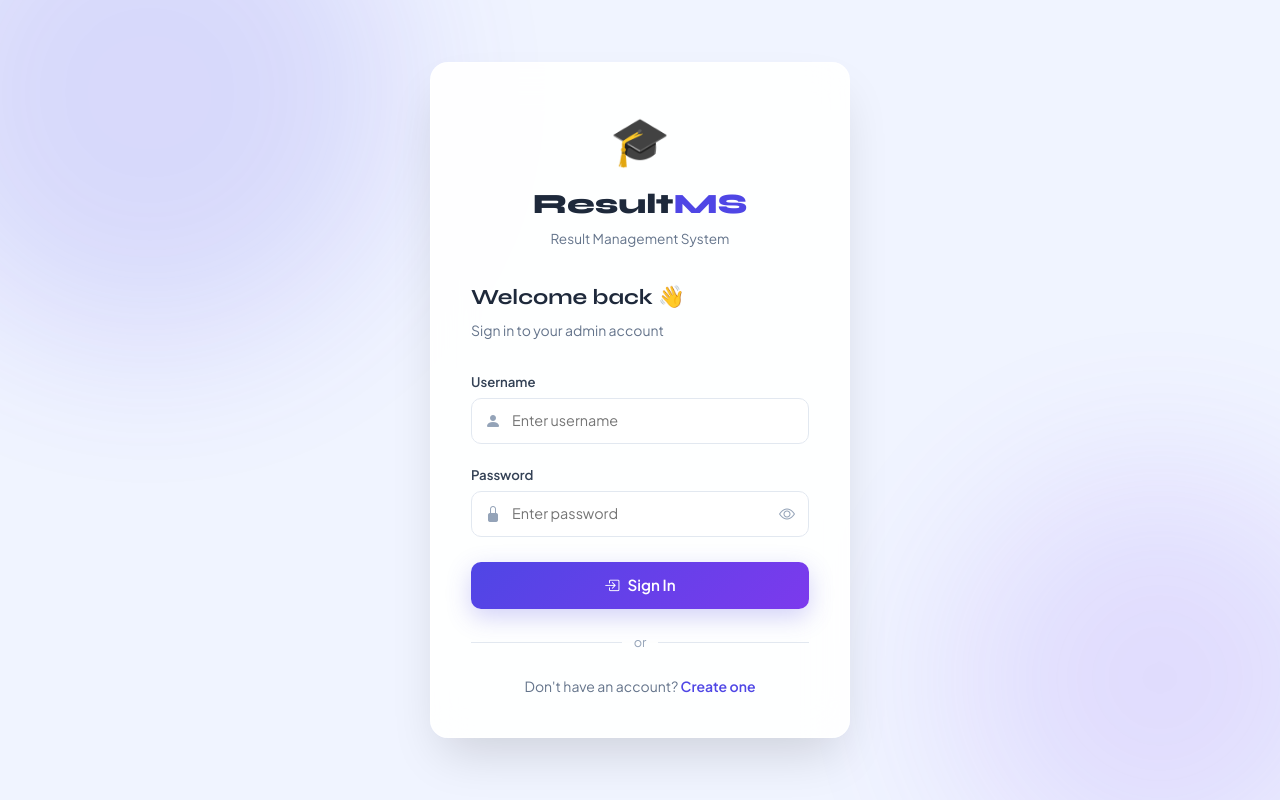
After one commit to Rahulsingariya/ResultMS, a Flask app: page /login in a window 1280 px wide. The commit adds this page. Run offline with Flask 3, Linux system fonts and the light colour scheme; some libraries are stand-ins or nearby versions.

Commit message:
added login and signup

```diff
--- a/ResultMS/routes.py
+++ b/ResultMS/routes.py
@@ -1,14 +1,116 @@
-from flask import render_template, request, redirect, url_for, flash, jsonify
+import hashlib
+from functools import wraps
+from flask import render_template, request, redirect, url_for, flash, jsonify, session
 from database import get_connection
 from helpers import calculate_grade, get_result_summary, get_grade_color
+
+
+# ─────────────────────────────────────────────
+# HELPERS
+# ─────────────────────────────────────────────
+
+def hash_password(pw):
+    return hashlib.sha256(pw.encode()).hexdigest()
+
+
+def login_required(f):
+    @wraps(f)
+    def decorated(*args, **kwargs):
+        if "user_id" not in session:
+            flash("Please login to access this page.", "error")
+            return redirect(url_for("login"))
+        return f(*args, **kwargs)
+    return decorated
 
 
 def register_routes(app):
 
     # ─────────────────────────────────────────────
+    # AUTH — Login / Signup / Logout
+    # ─────────────────────────────────────────────
+
+    @app.route("/login", methods=["GET", "POST"])
+    def login():
+        if "user_id" in session:
+            return redirect(url_for("dashboard"))
+
+        if request.method == "POST":
+            username = request.form["username"].strip()
+            password = request.form["password"].strip()
+
+            if not username or not password:
+                flash("Username and password are required.", "error")
+                return redirect(url_for("login"))
+
+            conn = get_connection()
+            user = conn.execute(
+                "SELECT * FROM users WHERE username = ?", (username,)
+            ).fetchone()
+            conn.close()
+
+            if user and user["password"] == hash_password(password):
+                session["user_id"]  = user["id"]
+                session["username"] = user["username"]
+                session["fullname"] = user["fullname"]
+                flash(f"Welcome back, {user['fullname']}! 👋", "success")
+                return redirect(url_for("dashboard"))
+            else:
+                flash("Invalid username or password.", "error")
+                return redirect(url_for("login"))
+
+        return render_template("login.html")
+
+    @app.route("/signup", methods=["GET", "POST"])
+    def signup():
+        if "user_id" in session:
+            return redirect(url_for("dashboard"))
+
+        if request.method == "POST":
+            fullname         = request.form["fullname"].strip()
+            username         = request.form["username"].strip()
+            password         = request.form["password"].strip()
+            confirm_password = request.form["confirm_password"].strip()
+
+            if not all([fullname, username, password, confirm_password]):
+                flash("All fields are required.", "error")
+                return redirect(url_for("signup"))
+
+            if len(password) < 6:
+                flash("Password must be at least 6 characters.", "error")
+                return redirect(url_for("signup"))
+
+            if password != confirm_password:
+                flash("Passwords do not match.", "error")
+                return redirect(url_for("signup"))
+
+            conn = get_connection()
+            try:
+                conn.execute(
+                    "INSERT INTO users (fullname, username, password) VALUES (?,?,?)",
+                    (fullname, username, hash_password(password))
+                )
+                conn.commit()
+                flash("Account created successfully! Please login.", "success")
+                return redirect(url_for("login"))
+            except Exception:
+                flash("Username already taken. Please choose another.", "error")
+                return redirect(url_for("signup"))
+            finally:
+                conn.close()
+
+        return render_template("signup.html")
+
+    @app.route("/logout")
+    def logout():
+        session.clear()
+        flash("You have been logged out.", "success")
+        return redirect(url_for("login"))
+
+    # ─────────────────────────────────────────────
     # DASHBOARD
     # ─────────────────────────────────────────────
     @app.route("/")
+    @login_required
     def dashboard():
         conn = get_connection()
         cur  = conn.cursor()
@@ -29,7 +131,6 @@ def register_routes(app):
         }
         stats["pass_count"] = stats["pass_count"][0] if stats["pass_count"] else 0
 
-        # Recent results
         recent = cur.execute("""
             SELECT st.name, st.roll_no, sub.name AS subject,
                    r.marks, s.max_marks, r.grade, r.exam_type
@@ -40,7 +141,6 @@ def register_routes(app):
             ORDER BY r.created_at DESC LIMIT 8
         """).fetchall()
 
-        # Class-wise count
         classes = cur.execute("""
             SELECT class, COUNT(*) as cnt FROM students GROUP BY class
         """).fetchall()
@@ -52,6 +152,7 @@ def register_routes(app):
     # STUDENTS
     # ─────────────────────────────────────────────
     @app.route("/students")
+    @login_required
     def students():
         conn = get_connection()
         query = request.args.get("q", "").strip()
@@ -74,6 +175,7 @@ def register_routes(app):
                                query=query, selected_class=cls)
 
     @app.route("/students/add", methods=["GET", "POST"])
+    @login_required
     def add_student():
         if request.method == "POST":
             roll_no = request.form["roll_no"].strip()
@@ -103,6 +205,7 @@ def register_routes(app):
         return render_template("add_student.html")
 
     @app.route("/students/edit/<int:sid>", methods=["GET", "POST"])
+    @login_required
     def edit_student(sid):
         conn = get_connection()
         if request.method == "POST":
@@ -127,6 +230,7 @@ def register_routes(app):
         return render_template("edit_student.html", student=student)
 
     @app.route("/students/delete/<int:sid>", methods=["POST"])
+    @login_required
     def delete_student(sid):
         conn = get_connection()
         conn.execute("DELETE FROM results  WHERE student_id=?", (sid,))
@@ -140,6 +244,7 @@ def register_routes(app):
     # SUBJECTS
     # ─────────────────────────────────────────────
     @app.route("/subjects")
+    @login_required
     def subjects():
         conn = get_connection()
         rows = conn.execute("SELECT * FROM subjects ORDER BY class, name").fetchall()
@@ -147,6 +252,7 @@ def register_routes(app):
         return render_template("subjects.html", subjects=rows)
 
     @app.route("/subjects/add", methods=["GET", "POST"])
+    @login_required
     def add_subject():
         if request.method == "POST":
             name      = request.form["name"].strip()
@@ -176,6 +282,7 @@ def register_routes(app):
         return render_template("add_subject.html")
 
     @app.route("/subjects/delete/<int:subid>", methods=["POST"])
+    @login_required
     def delete_subject(subid):
         conn = get_connection()
         conn.execute("DELETE FROM results  WHERE subject_id=?", (subid,))
@@ -186,9 +293,10 @@ def register_routes(app):
         return redirect(url_for("subjects"))
 
     # ─────────────────────────────────────────────
-    # RESULTS — Enter / View
+    # RESULTS
     # ─────────────────────────────────────────────
     @app.route("/results")
+    @login_required
     def results():
         conn  = get_connection()
         cls   = request.args.get("class", "").strip()
@@ -207,19 +315,15 @@ def register_routes(app):
         """
         params = []
         if cls:
-            sql += " AND st.class = ?"
-            params.append(cls)
+            sql += " AND st.class = ?"; params.append(cls)
         if exam:
-            sql += " AND r.exam_type = ?"
-            params.append(exam)
+            sql += " AND r.exam_type = ?"; params.append(exam)
         if query:
-            sql += " AND (st.name LIKE ? OR st.roll_no LIKE ?)"
-            params += [f"%{query}%", f"%{query}%"]
+            sql += " AND (st.name LIKE ? OR st.roll_no LIKE ?)"; params += [f"%{query}%", f"%{query}%"]
         sql += " ORDER BY st.roll_no, sub.name"
 
         rows = conn.execute(sql, params).fetchall()
 
-        # Group rows by student
         from collections import OrderedDict
         grouped = OrderedDict()
         for r in rows:
@@ -242,14 +346,12 @@ def register_routes(app):
                 "grade":       r["grade"]
             })
 
-        # Compute summary per student group
         for key, grp in grouped.items():
             subs = grp["subjects"]
             total     = sum(s["marks"]     for s in subs)
             total_max = sum(s["max_marks"] for s in subs)
             pct       = round(total / total_max * 100, 1) if total_max else 0
             passed    = all(s["marks"] >= s["max_marks"] * 0.33 for s in subs)
-            from helpers import calculate_grade
             overall_grade, _ = calculate_grade(pct)
             grp["total"]         = total
             grp["total_max"]     = total_max
@@ -266,14 +368,13 @@ def register_routes(app):
                                selected_class=cls, selected_exam=exam, query=query)
 
     @app.route("/results/add", methods=["GET", "POST"])
+    @login_required
     def add_result():
         conn = get_connection()
         if request.method == "POST":
             student_id = int(request.form["student_id"])
             exam_type  = request.form["exam_type"].strip()
-
-            inserted = 0
-            updated  = 0
+            inserted = 0; updated = 0
 
             for key, value in request.form.items():
                 if not key.startswith("marks_"):
@@ -296,10 +397,8 @@ def register_routes(app):
                 ).fetchone()
 
                 if existing:
-                    conn.execute(
-                        "UPDATE results SET marks=?, grade=? WHERE id=?",
-                        (marks, grade, existing["id"])
-                    )
+                    conn.execute("UPDATE results SET marks=?, grade=? WHERE id=?",
+                                 (marks, grade, existing["id"]))
                     updated += 1
                 else:
                     conn.execute(
@@ -308,9 +407,7 @@ def register_routes(app):
                     )
                     inserted += 1
 
-            conn.commit()
-            conn.close()
-
+            conn.commit(); conn.close()
             msg = []
             if inserted: msg.append(f"{inserted} result(s) added")
             if updated:  msg.append(f"{updated} result(s) updated")
@@ -322,26 +419,28 @@ def register_routes(app):
         return render_template("add_result.html", students=students)
 
     @app.route("/results/delete/<int:rid>", methods=["POST"])
+    @login_required
     def delete_result(rid):
         conn = get_connection()
         conn.execute("DELETE FROM results WHERE id=?", (rid,))
-        conn.commit()
-        conn.close()
+        conn.commit(); conn.close()
         flash("Result deleted.", "success")
         return redirect(url_for("results"))
 
     # ─────────────────────────────────────────────
-    # MARKSHEET  (individual student report)
+    # MARKSHEET
     # ─────────────────────────────────────────────
     @app.route("/marksheet")
+    @login_required
     def marksheet():
-        conn      = get_connection()
-        students  = conn.execute("SELECT * FROM students ORDER BY class, roll_no").fetchall()
-        exams     = conn.execute("SELECT DISTINCT exam_type FROM results ORDER BY exam_type").fetchall()
+        conn     = get_connection()
+        students = conn.execute("SELECT * FROM students ORDER BY class, roll_no").fetchall()
+        exams    = conn.execute("SELECT DISTINCT exam_type FROM results ORDER BY exam_type").fetchall()
         conn.close()
         return render_template("marksheet_select.html", students=students, exams=exams)
 
     @app.route("/marksheet/<int:sid>/<path:exam_type>")
+    @login_required
     def marksheet_view(sid, exam_type):
         conn    = get_connection()
         student = conn.execute("SELECT * FROM students WHERE id=?", (sid,)).fetchone()
@@ -365,9 +464,10 @@ def register_routes(app):
                                get_grade_color=get_grade_color)
 
     # ─────────────────────────────────────────────
-    # API  (for dynamic subject filter in forms)
+    # API
     # ─────────────────────────────────────────────
     @app.route("/api/subjects")
+    @login_required
     def api_subjects():
         student_class = request.args.get("class", "").strip()
         conn = get_connection()
@@ -379,6 +479,7 @@ def register_routes(app):
         return jsonify([dict(r) for r in rows])
 
     @app.route("/api/student_class/<int:sid>")
+    @login_required
     def api_student_class(sid):
         conn = get_connection()
         row  = conn.execute("SELECT class FROM students WHERE id=?", (sid,)).fetchone()
--- /dev/null
+++ b/ResultMS/templates/login.html
@@ -0,0 +1,305 @@
+<!DOCTYPE html>
+<html lang="en">
+<head>
+  <meta charset="UTF-8"/>
+  <meta name="viewport" content="width=device-width, initial-scale=1.0"/>
+  <title>Login — ResultMS</title>
+
+  <link rel="preconnect" href="https://fonts.googleapis.com"/>
+  <link rel="preconnect" href="https://fonts.gstatic.com" crossorigin/>
+  <link href="https://fonts.googleapis.com/css2?family=Syne:wght@600;700;800&family=Plus+Jakarta+Sans:wght@300;400;500;600;700&display=swap" rel="stylesheet"/>
+  <link href="https://cdnjs.cloudflare.com/ajax/libs/bootstrap/5.3.2/css/bootstrap.min.css" rel="stylesheet"/>
+  <link href="https://cdnjs.cloudflare.com/ajax/libs/bootstrap-icons/1.11.3/font/bootstrap-icons.min.css" rel="stylesheet"/>
+
+  <style>
+    :root {
+      --primary: #4F46E5;
+      --primary-light: #818CF8;
+      --primary-dark: #3730A3;
+      --bg: #F0F4FF;
+      --surface: #FFFFFF;
+      --gray-400: #94A3B8;
+      --gray-500: #64748B;
+      --gray-700: #334155;
+      --gray-800: #1E293B;
+      --border: #E2E8F0;
+      --shadow-xl: 0 25px 50px -12px rgba(0,0,0,0.15);
+      --shadow-brand: 0 8px 24px rgba(79,70,229,0.25);
+      --font-body: 'Plus Jakarta Sans', sans-serif;
+      --font-display: 'Syne', sans-serif;
+      --radius-lg: 18px;
+      --radius-full: 9999px;
+    }
+
+    * { box-sizing: border-box; margin: 0; padding: 0; }
+
+    body {
+      font-family: var(--font-body);
+      background: var(--bg);
+      min-height: 100vh;
+      display: flex;
+      align-items: center;
+      justify-content: center;
+      position: relative;
+      overflow: hidden;
+    }
+
+    /* Animated background blobs */
+    body::before, body::after {
+      content: '';
+      position: fixed;
+      border-radius: 50%;
+      filter: blur(80px);
+      opacity: 0.15;
+      animation: float 8s ease-in-out infinite;
+      z-index: 0;
+    }
+    body::before {
+      width: 500px; height: 500px;
+      background: var(--primary);
+      top: -150px; left: -100px;
+    }
+    body::after {
+      width: 400px; height: 400px;
+      background: #8B5CF6;
+      bottom: -100px; right: -80px;
+      animation-delay: -4s;
+    }
+    @keyframes float {
+      0%, 100% { transform: translateY(0) scale(1); }
+      50% { transform: translateY(-30px) scale(1.05); }
+    }
+
+    .auth-card {
+      position: relative;
+      z-index: 1;
+      background: rgba(255,255,255,0.92);
+      backdrop-filter: blur(20px);
+      border-radius: var(--radius-lg);
+      box-shadow: var(--shadow-xl);
+      border: 1px solid rgba(255,255,255,0.6);
+      padding: 2.5rem;
+      width: 100%;
+      max-width: 420px;
+      margin: 1rem;
+    }
+
+    .auth-logo {
+      text-align: center;
+      margin-bottom: 2rem;
+    }
+    .auth-logo .logo-icon {
+      font-size: 3rem;
+      display: block;
+      margin-bottom: 0.5rem;
+    }
+    .auth-logo .logo-title {
+      font-family: var(--font-display);
+      font-size: 1.75rem;
+      font-weight: 800;
+      color: var(--gray-800);
+    }
+    .auth-logo .logo-title span { color: var(--primary); }
+    .auth-logo .logo-sub {
+      font-size: 0.85rem;
+      color: var(--gray-500);
+      margin-top: 0.25rem;
+    }
+
+    .auth-heading {
+      font-family: var(--font-display);
+      font-size: 1.35rem;
+      font-weight: 700;
+      color: var(--gray-800);
+      margin-bottom: 0.4rem;
+    }
+    .auth-subheading {
+      font-size: 0.875rem;
+      color: var(--gray-500);
+      margin-bottom: 1.75rem;
+    }
+
+    .form-label {
+      font-size: 0.825rem;
+      font-weight: 600;
+      color: var(--gray-700);
+      margin-bottom: 0.4rem;
+    }
+
+    .input-group-custom {
+      position: relative;
+      margin-bottom: 1.1rem;
+    }
+    .input-group-custom .input-icon {
+      position: absolute;
+      left: 14px;
+      top: 50%;
+      transform: translateY(-50%);
+      color: var(--gray-400);
+      font-size: 1rem;
+      z-index: 2;
+    }
+    .input-group-custom input {
+      width: 100%;
+      padding: 0.7rem 1rem 0.7rem 2.5rem;
+      border: 1.5px solid var(--border);
+      border-radius: 10px;
+      font-family: var(--font-body);
+      font-size: 0.9rem;
+      color: var(--gray-800);
+      background: #fff;
+      transition: all 0.2s;
+      outline: none;
+    }
+    .input-group-custom input:focus {
+      border-color: var(--primary);
+      box-shadow: 0 0 0 3px rgba(79,70,229,0.12);
+    }
+    .input-group-custom .toggle-pw {
+      position: absolute;
+      right: 14px;
+      top: 50%;
+      transform: translateY(-50%);
+      color: var(--gray-400);
+      cursor: pointer;
+      font-size: 1rem;
+      z-index: 2;
+      background: none;
+      border: none;
+      padding: 0;
+    }
+    .input-group-custom .toggle-pw:hover { color: var(--primary); }
+
+    .btn-auth {
+      width: 100%;
+      padding: 0.75rem;
+      background: linear-gradient(135deg, var(--primary), #7C3AED);
+      color: #fff;
+      border: none;
+      border-radius: 10px;
+      font-family: var(--font-body);
+      font-size: 0.95rem;
+      font-weight: 600;
+      cursor: pointer;
+      transition: all 0.25s;
+      box-shadow: var(--shadow-brand);
+      margin-top: 0.5rem;
+    }
+    .btn-auth:hover {
+      transform: translateY(-1px);
+      box-shadow: 0 12px 30px rgba(79,70,229,0.35);
+    }
+    .btn-auth:active { transform: translateY(0); }
+
+    .auth-divider {
+      display: flex;
+      align-items: center;
+      gap: 0.75rem;
+      margin: 1.5rem 0;
+      color: var(--gray-400);
+      font-size: 0.8rem;
+    }
+    .auth-divider::before, .auth-divider::after {
+      content: '';
+      flex: 1;
+      height: 1px;
+      background: var(--border);
+    }
+
+    .auth-switch {
+      text-align: center;
+      font-size: 0.875rem;
+      color: var(--gray-500);
+    }
+    .auth-switch a {
+      color: var(--primary);
+      font-weight: 600;
+      text-decoration: none;
+    }
+    .auth-switch a:hover { text-decoration: underline; }
+
+    /* Flash messages */
+    .flash-auth {
+      padding: 0.7rem 1rem;
+      border-radius: 8px;
+      font-size: 0.875rem;
+      margin-bottom: 1rem;
+      display: flex;
+      align-items: center;
+      gap: 0.5rem;
+    }
+    .flash-auth.error { background: #FEE2E2; color: #DC2626; border: 1px solid #FECACA; }
+    .flash-auth.success { background: #D1FAE5; color: #059669; border: 1px solid #A7F3D0; }
+  </style>
+</head>
+<body>
+
+<div class="auth-card">
+  <!-- Logo -->
+  <div class="auth-logo">
+    <span class="logo-icon">🎓</span>
+    <div class="logo-title">Result<span>MS</span></div>
+    <div class="logo-sub">Result Management System</div>
+  </div>
+
+  <!-- Flash Messages -->
+  {% with messages = get_flashed_messages(with_categories=true) %}
+    {% if messages %}
+      {% for cat, msg in messages %}
+        <div class="flash-auth {{ cat }}">
+          {% if cat == 'error' %}<i class="bi bi-exclamation-circle-fill"></i>
+          {% else %}<i class="bi bi-check-circle-fill"></i>{% endif %}
+          {{ msg }}
+        </div>
+      {% endfor %}
+    {% endif %}
+  {% endwith %}
+
+  <div class="auth-heading">Welcome back 👋</div>
+  <div class="auth-subheading">Sign in to your admin account</div>
+
+  <form method="POST" action="{{ url_for('login') }}">
+    <!-- Username -->
+    <label class="form-label">Username</label>
+    <div class="input-group-custom">
+      <i class="bi bi-person-fill input-icon"></i>
+      <input type="text" name="username" placeholder="Enter username" required autocomplete="username"/>
+    </div>
+
+    <!-- Password -->
+    <label class="form-label">Password</label>
+    <div class="input-group-custom">
+      <i class="bi bi-lock-fill input-icon"></i>
+      <input type="password" name="password" id="loginPw" placeholder="Enter password" required autocomplete="current-password"/>
+      <button type="button" class="toggle-pw" onclick="togglePw('loginPw', this)">
+        <i class="bi bi-eye"></i>
+      </button>
+    </div>
+
+    <button type="submit" class="btn-auth">
+      <i class="bi bi-box-arrow-in-right me-2"></i>Sign In
+    </button>
+  </form>
+
+  <div class="auth-divider">or</div>
+
+  <div class="auth-switch">
+    Don't have an account? <a href="{{ url_for('signup') }}">Create one</a>
+  </div>
+</div>
+
+<script>
+  function togglePw(id, btn) {
+    const input = document.getElementById(id);
+    const icon = btn.querySelector('i');
+    if (input.type === 'password') {
+      input.type = 'text';
+      icon.className = 'bi bi-eye-slash';
+    } else {
+      input.type = 'password';
+      icon.className = 'bi bi-eye';
+    }
+  }
+</script>
+</body>
+</html>
```
Also changed, not shown: ResultMS/database.py (+12 -2 lines), ResultMS/templates/base.html (+7 -2 lines), ResultMS/templates/signup.html (added, +204 -0 lines).
